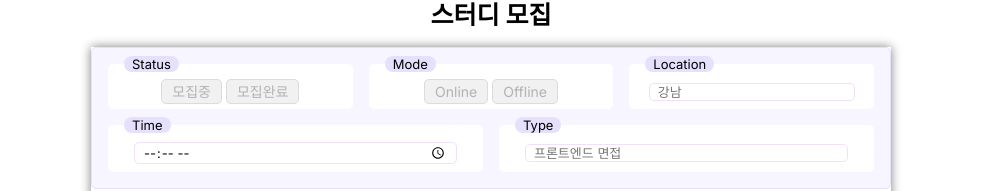
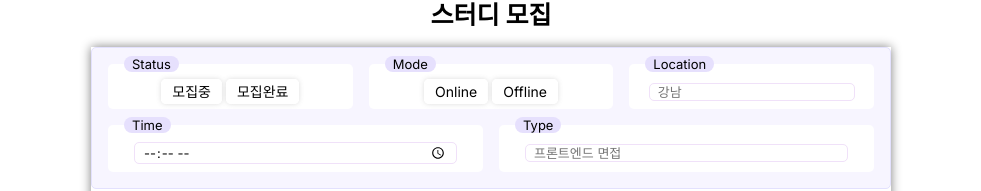
Before and after one commit to haileyham/study-now, a Next.js app: page /study-post/write in a window 1280 px wide. Shown: the part 213-404 px from the top of the page, without its empty margins (149-1130 px from the left). Built offline with nearby package versions, Linux system fonts and the light colour scheme.

Commit message:
(#7) refac:글작성페이지-아무것도 선택값없을때 style 조정

```diff
--- a/app/study-post/write/page.module.scss
+++ b/app/study-post/write/page.module.scss
@@ -66,6 +66,8 @@
       font-size: var(--font-size-s);
       &[type='checkbox'] {
         position: absolute;
+        left: 0;
+        top: -5px;
         visibility: hidden;
       }
     }
@@ -74,8 +76,10 @@
       margin: 0 2px;
       padding: 3px 5px;
       background-color: #fff;
+      border: 1.5px solid rgba(255, 255, 255, 0.968);
       border-radius: var(--border-radius-s);
       box-shadow: 0 0 5px rgba(216, 216, 216, 0.898);
+      cursor: pointer;
     }
     .hello {
       font-weight: bolder;
--- a/app/study-post/write/page.tsx
+++ b/app/study-post/write/page.tsx
@@ -55,7 +55,11 @@ export default function StudyWrite() {
               <span>Status</span>
               <label
                 className={
-                  studyWrite.status == 'recruiting' ? styles.hello : styles.bye
+                  studyWrite.status == ''
+                    ? ''
+                    : studyWrite.status == 'recruiting'
+                    ? styles.hello
+                    : styles.bye
                 }
               >
                 <input
@@ -68,7 +72,11 @@ export default function StudyWrite() {
               </label>
               <label
                 className={
-                  studyWrite.status == 'done' ? styles.hello : styles.bye
+                  studyWrite.status == ''
+                    ? ''
+                    : studyWrite.status == 'done'
+                    ? styles.hello
+                    : styles.bye
                 }
               >
                 <input
@@ -84,7 +92,11 @@ export default function StudyWrite() {
               <span>Mode</span>
               <label
                 className={
-                  studyWrite.mode == 'online' ? styles.hello : styles.bye
+                  studyWrite.mode == ''
+                    ? ''
+                    : studyWrite.mode == 'online'
+                    ? styles.hello
+                    : styles.bye
                 }
               >
                 <input
@@ -97,7 +109,11 @@ export default function StudyWrite() {
               </label>
               <label
                 className={
-                  studyWrite.mode == 'offline' ? styles.hello : styles.bye
+                  studyWrite.mode == ''
+                    ? ''
+                    : studyWrite.mode == 'offline'
+                    ? styles.hello
+                    : styles.bye
                 }
               >
                 <input
```
